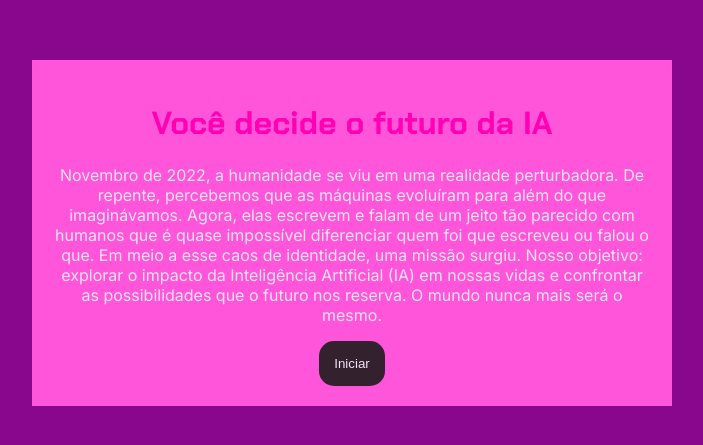
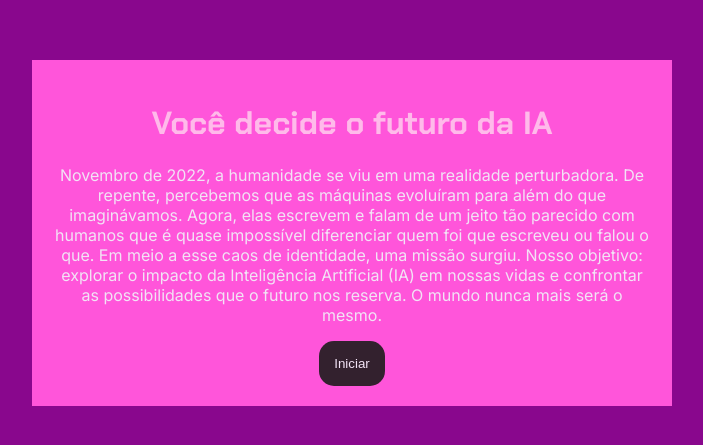
Before and after one commit to AntunesGk/quizz, a plain HTML site: page index.html in a window 1280 px wide. Shown: the part 175-620 px from the top of the page, without its empty margins (288-991 px from the left). Drawn offline with Linux system fonts and the light colour scheme.

Commit message:
chiquinha noggers

```diff
--- a/style.css
+++ b/style.css
@@ -4,7 +4,7 @@
     --cor-fundo: #89078d;
     --cor-principal: #ff55da ;
     --cor-secundaria: #33212e;
-    --cor-destaque: #ff00b3;
+    --cor-destaque: #ffbaea;
     --cor-texto: #f2e3f5;
 }
 
```
